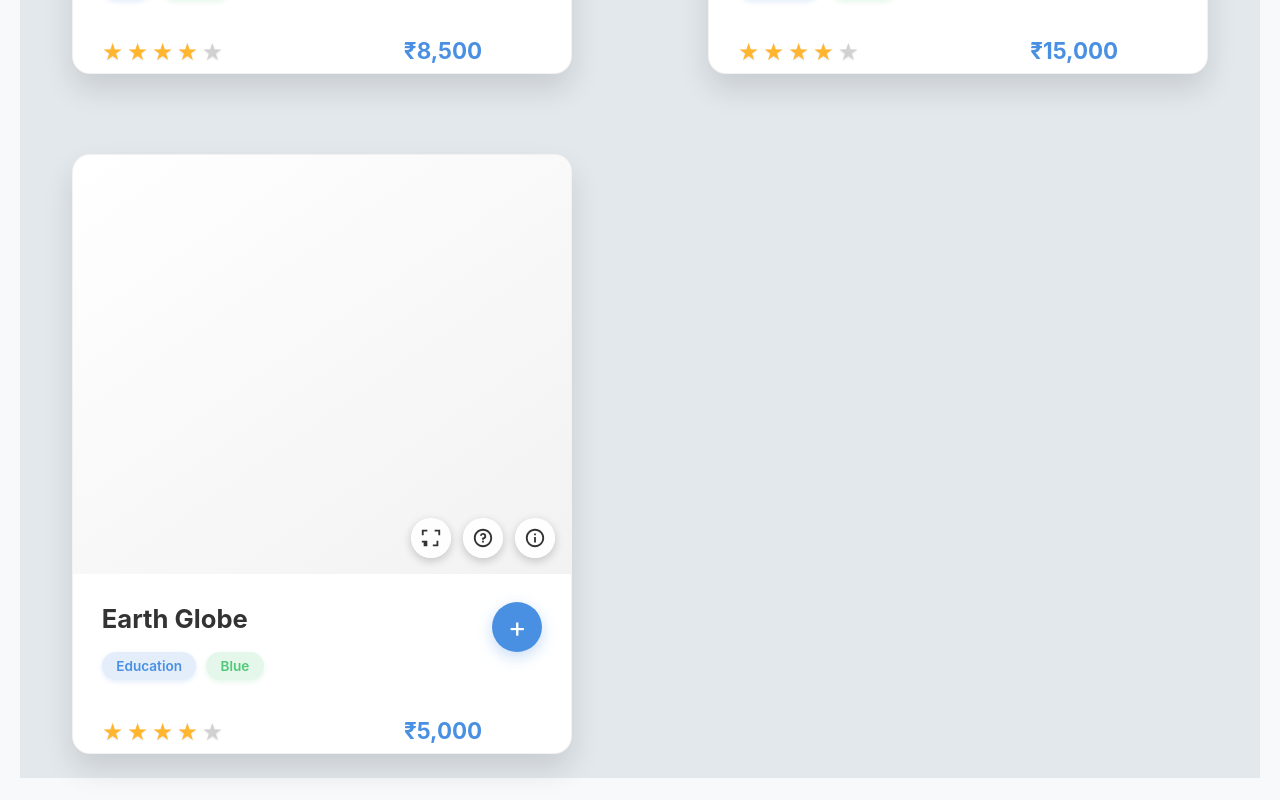
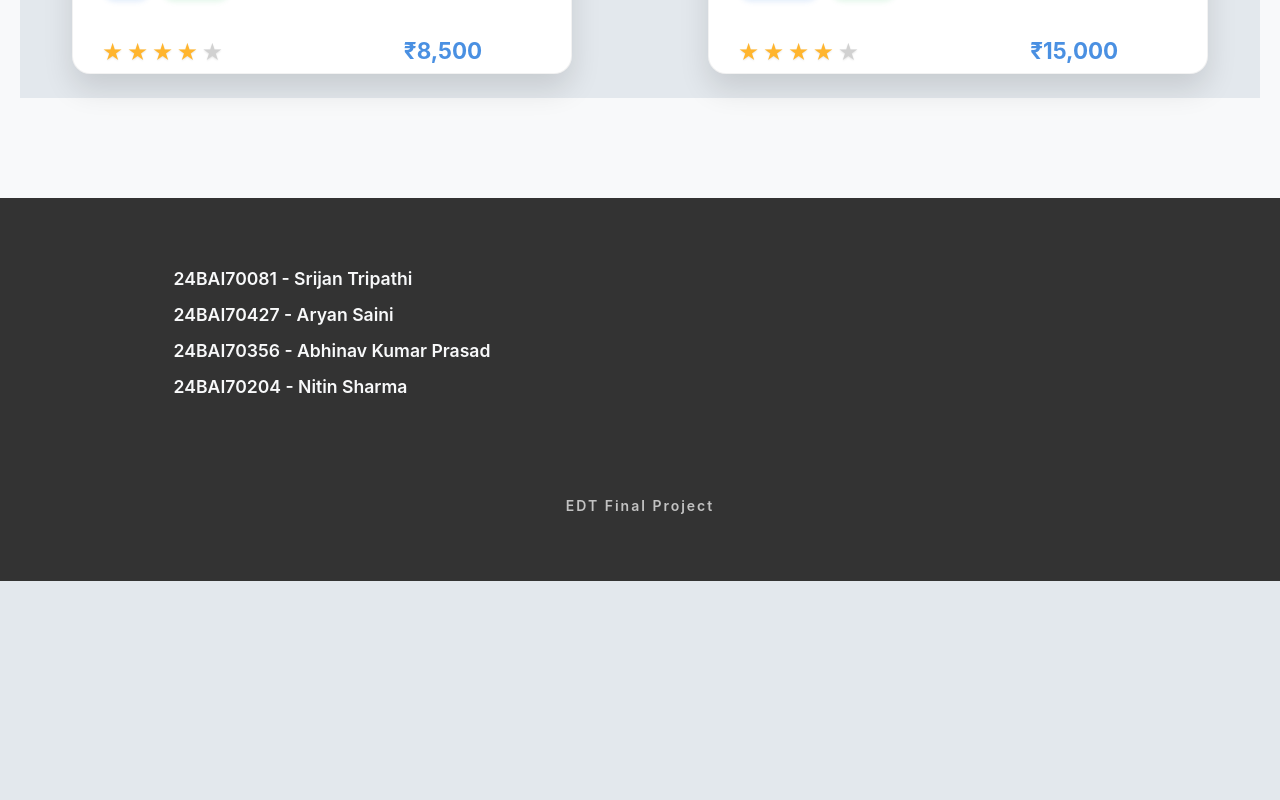
Before and after one commit to srijantrpth/hypershop, a React (Create React App) app: page / in a window 1280 px wide. Shown: the part 1320-2120 px from the top of the page. After the commit the page ends 1901 px from the top, so only its background shows below. Built offline with nearby package versions, Linux system fonts and the light colour scheme.

Commit message:
Remove Earth model assets and references from product items

```diff
--- a/src/data/ProductItems.js
+++ b/src/data/ProductItems.js
@@ -11,8 +11,7 @@ import outdoorChairs from "../assets/models/Outdoor-Chairs.glb";
 import outdoorChairsUsdz from "../assets/models/Outdoor-Chairs.usdz";
 
 // Import Earth model
-import Earth from "../assets/models/Earth.glb";
-import EarthUsdz from "../assets/models/Earth.usdz";
+
 
 const productItems = [
   {
@@ -114,34 +113,7 @@ const productItems = [
       },
     ]
   },
-  // Add Earth model
-  {
-    id: 6,
-    name: "Earth Globe",
-    modelSrc: Earth,
-    iOSSrc: EarthUsdz,
-    category: "Education",
-    color: "Blue",
-    price: 5000,
-    annotations: [
-      {
-        title: "continents",
-        slot: "hotspot-1",
-        position: "0m 0m 0.5m",
-        normal: "0m 0m 1m",
-        orbit: "0deg 90deg 2m",
-        target: "0m 0m 0m"
-      },
-      {
-        title: "oceans",
-        slot: "hotspot-2",
-        position: "-0.4m 0m -0.3m",
-        normal: "-0.8m 0m -0.6m",
-        orbit: "0deg 180deg 2m",
-        target: "0m 0m 0m"
-      }
-    ]
-  }
+
 ];
 
 export default productItems;
```
Also changed, not shown: 2 other files (tests, documents, lock files or other folders).
